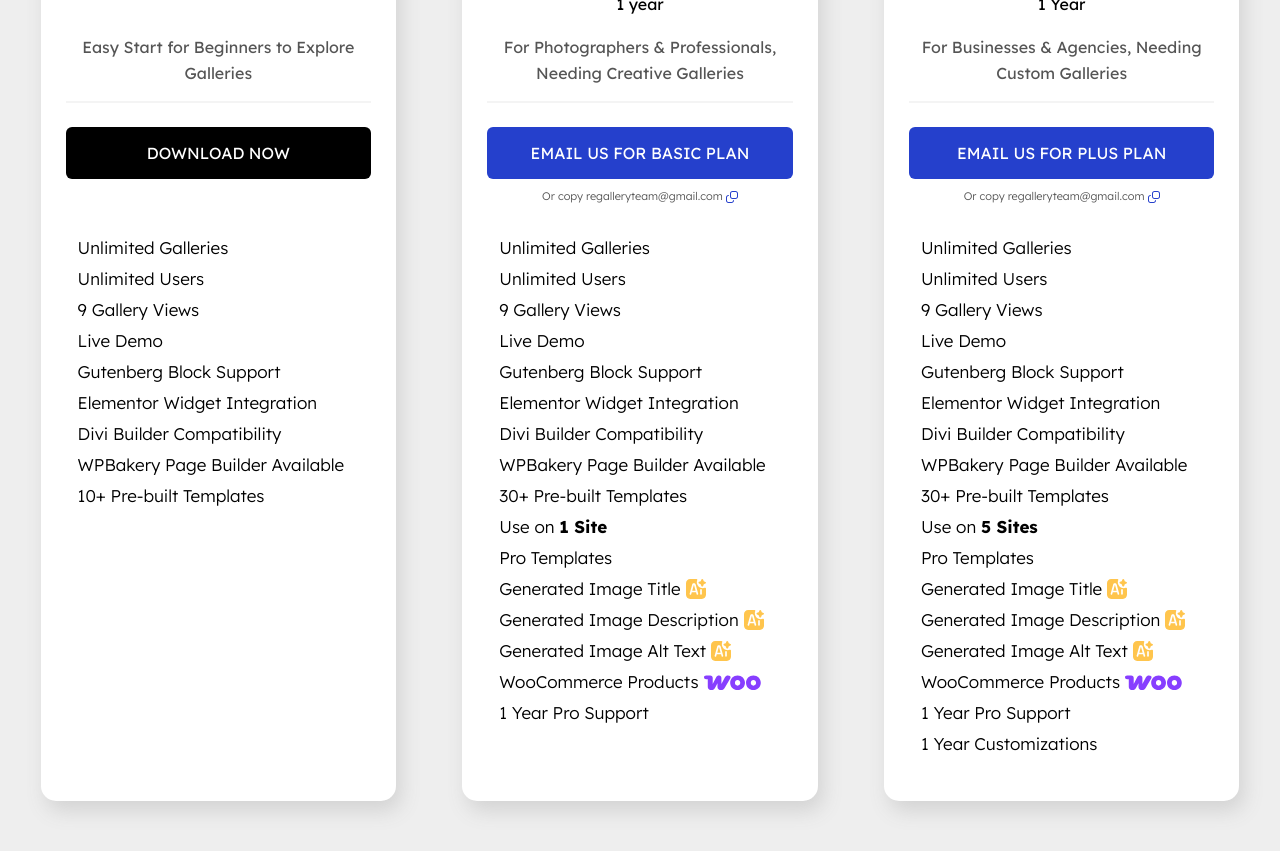
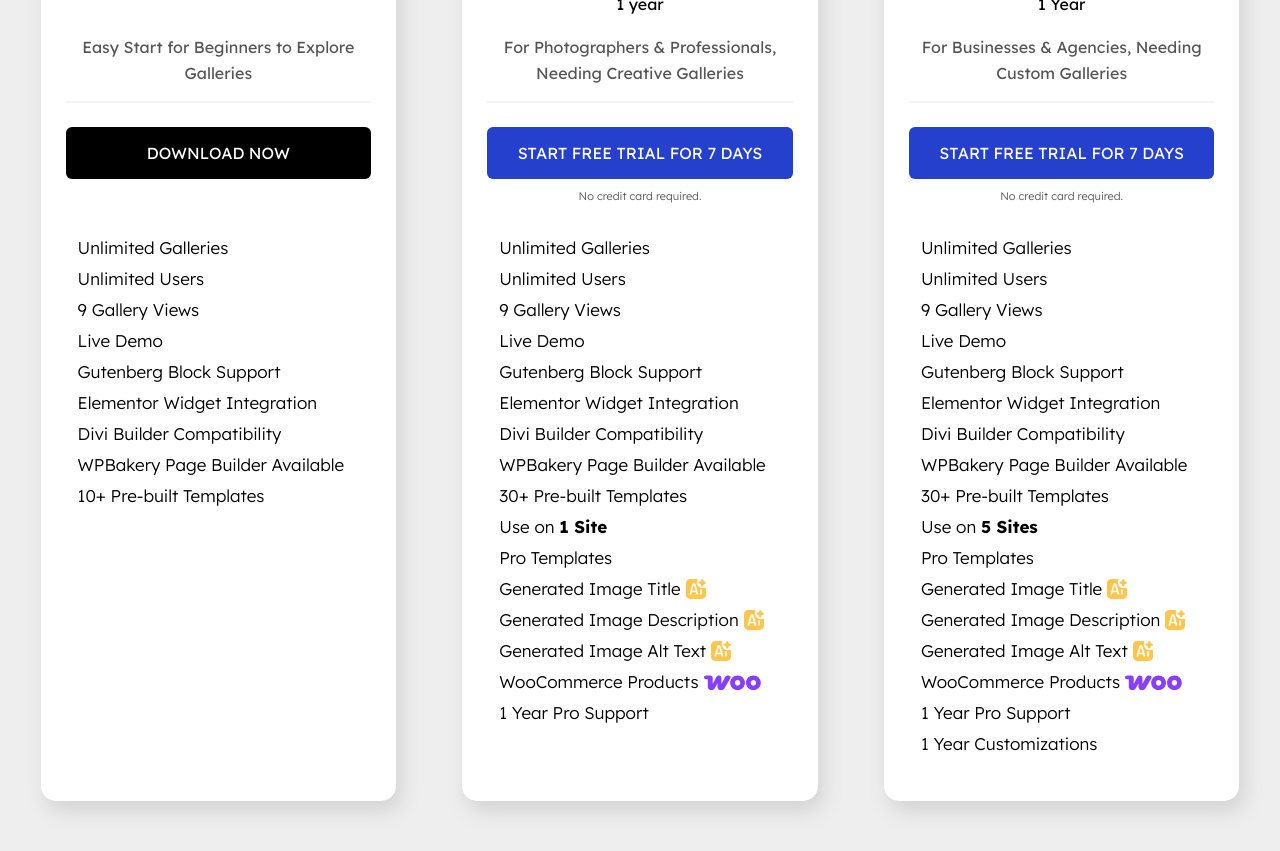
Before and after one commit to GrigorHarutyunian/regallery, a React (Vite) app: page / in a window 1280 px wide. Shown: the part 6440-7291 px from the top of the page. Built offline with nearby package versions, Linux system fonts and the light colour scheme.

Commit message:
initial changes ...buton texts,removed tooltip CopyToClipboard

```diff
--- a/src/components/pricing/Pricing.css
+++ b/src/components/pricing/Pricing.css
@@ -315,7 +315,7 @@
   }
 }
 
-@media screen and (min-width: 350px) and (max-width: 475px) {
+@media screen and (min-width: 360px) and (max-width: 475px) {
   .pricing-card__btn {
     padding: 16px;
     width: 80%;
@@ -326,7 +326,7 @@
   }
 }
 
-@media screen and (min-width: 0px) and (max-width: 349px) {
+@media screen and (min-width: 0px) and (max-width: 360px) {
   .pricing-card__btn {
     font-size: 0.55rem;
   }
--- a/src/components/pricing/PricingCard.tsx
+++ b/src/components/pricing/PricingCard.tsx
@@ -1,7 +1,7 @@
-import { useState } from "react";
+// import { useState } from "react";
 import PricingDTO from "../../types/PricingDTO";
-import { CopyToClipboard } from "react-copy-to-clipboard";
-import { Tooltip } from "@mui/material";
+// import { CopyToClipboard } from "react-copy-to-clipboard";
+// import { Tooltip } from "@mui/material";
 const PricingCard: React.FC<PricingDTO> = ({
   price,
   text,
@@ -12,12 +12,12 @@ const PricingCard: React.FC<PricingDTO> = ({
   title,
   href,
 }) => {
-  const [tooltipText, setTooltipText] = useState<string>("Copy");
+  // const [tooltipText, setTooltipText] = useState<string>("Copy");
 
-  const handleCopy = () => {
-    setTooltipText("Copied");
-    setTimeout(() => setTooltipText("Copy"), 2000);
-  };
+  // const handleCopy = () => {
+  //   setTooltipText("Copied");
+  //   setTimeout(() => setTooltipText("Copy"), 2000);
+  // };
 
   return (
     <div className="pricing-card">
@@ -59,14 +59,12 @@ const PricingCard: React.FC<PricingDTO> = ({
             href={`mailto: regalleryteam@gmail.com?subject=I’m%20interested%20in%20upgrading%20to%20the%20${title}%20plan&body=I’m%20interested%20in%20upgrading%20my%20plan.%20Please%20reach%20out%20to%20me%20with%20the%20next%20steps.%20Thank%20you.`}
             target="_top"
           >
-            <div className="pricing-card__btn">
-              EMAIL US FOR {title.toUpperCase()} PLAN
-            </div>
+            <div className="pricing-card__btn">START FREE TRIAL FOR 7 DAYS</div>
           </a>
           <div className="pricing-card__btn_copy">
             <span>
-              Or copy regalleryteam@gmail.com{" "}
-              <CopyToClipboard
+              No credit card required.{" "}
+              {/* <CopyToClipboard
                 text={"regalleryteam@gmail.com"}
                 onCopy={handleCopy}
               >
@@ -85,7 +83,7 @@ const PricingCard: React.FC<PricingDTO> = ({
                     />
                   </svg>
                 </Tooltip>
-              </CopyToClipboard>
+              </CopyToClipboard> */}
             </span>
           </div>
         </>
```
